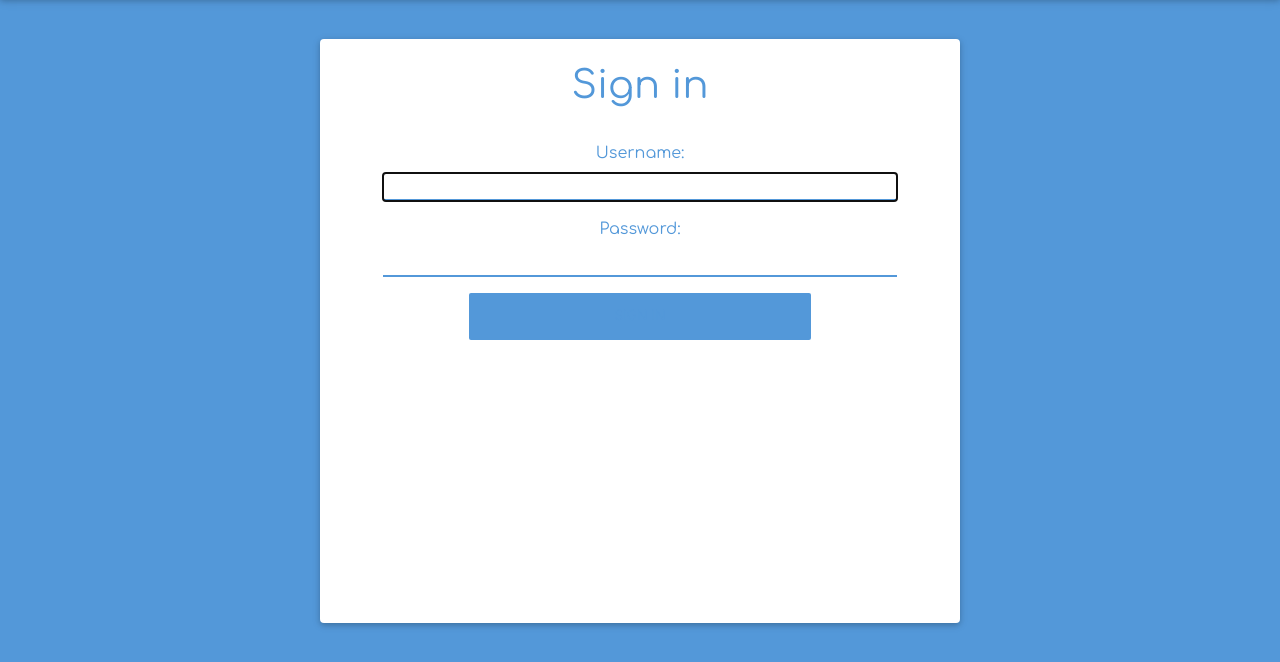
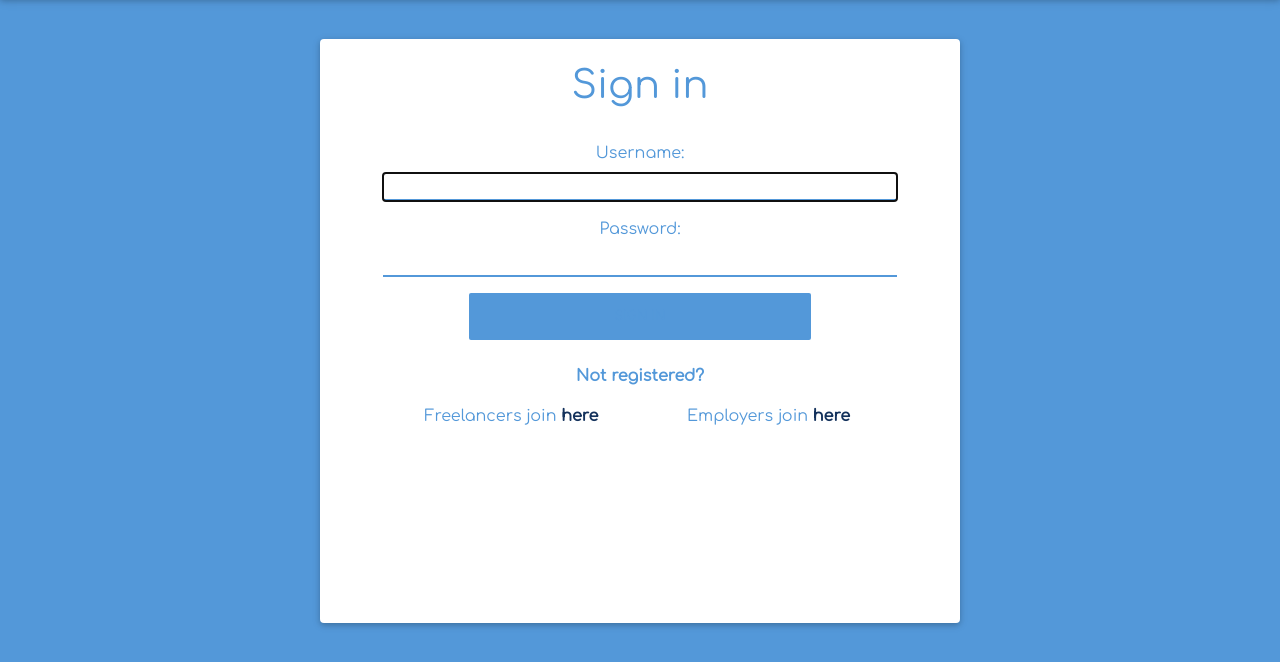
Before and after one commit to anshulahuja98/freelancing-solutions, a Django app: page /accounts/login/ in a window 1280 px wide. Shown: the part 79-741 px from the top of the page. Run offline with Django 3.2, Linux system fonts and the light colour scheme; parts of the project's set-up code (start-up, migrations or seed data) failed here and were passed over; some libraries are stand-ins or nearby versions.

Commit message:
Add link for registration
Added link for registration for freelancers and employers.

```diff
--- a/src/templates/accounts/login.html
+++ b/src/templates/accounts/login.html
@@ -37,11 +37,25 @@
                         style="background-color: var(--main-bg-color); ">
                     Sign in
                 </button>
+
                 <!-- Register -->
                 <!--<p>Not a member?-->
                 <!--<a href="/accounts/register" style="border-bottom: var(&#45;&#45;main-bg-color) 2px solid">Register</a>-->
                 <!--</p>-->
             </form>
+            <div class="mx-auto py-2" style="font-weight: bold; color: var(--main-bg-color); text-align: center">
+                Not registered?
+            </div>
+            <div class="row mx-auto" style="color: var(--main-bg-color); text-align: center;">
+                <div class="col-12 col-lg-6 col-md-6 mx-auto py-2">
+                    Freelancers join
+                    <a href="{% url 'accounts:freelancer-register' %}" style="color: var(--btn-bg-color); font-weight: bold;">here</a>
+                </div>
+                <div class="col-12 col-lg-6 col-md-6 mx-auto py-2">
+                    Employers join
+                    <a href="{% url 'accounts:employer-register' %}" style="color: var(--btn-bg-color); font-weight: bold;">here</a>
+                </div>
+            </div>
         </div>
     </div>
 {% endblock %}
```
Lines whose indentation alone changed are shown as unchanged.
